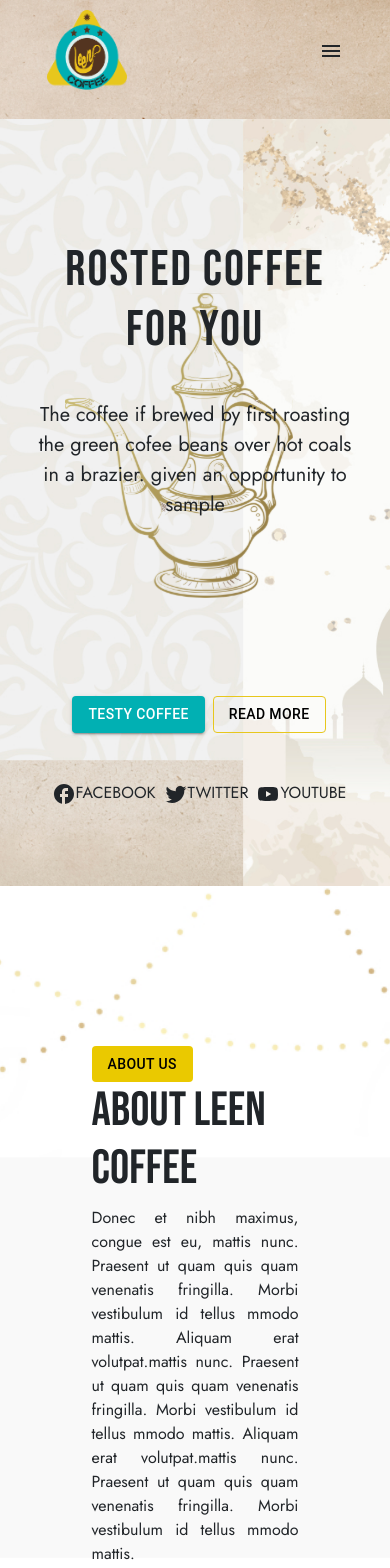
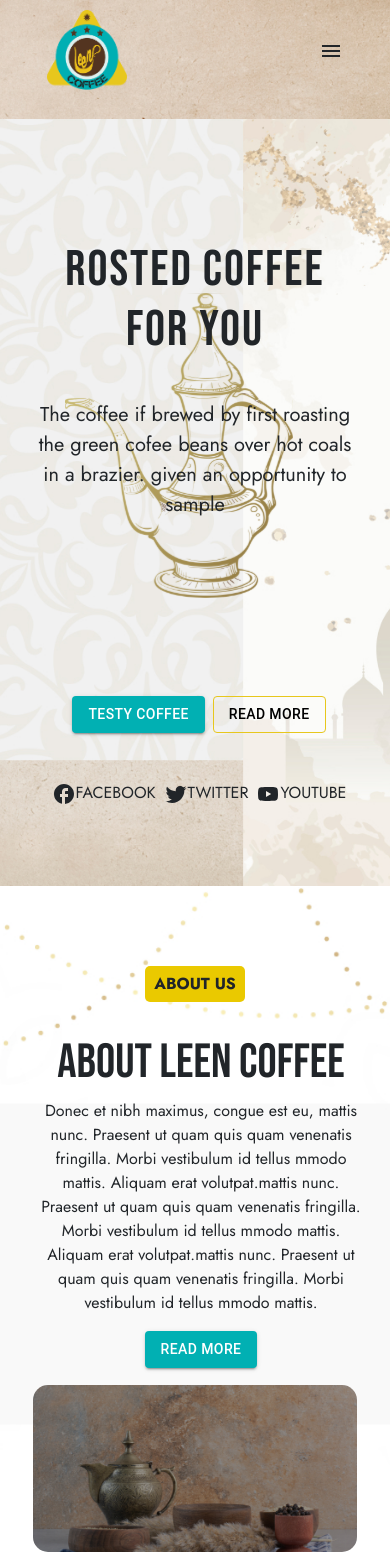
Before and after one commit to Hash-It-Solutions/leen-coffee, a React (Vite) app: page / in a window 390 px wide. Shown: the top 1568 px of the page. Built offline with nearby package versions, Linux system fonts and the light colour scheme.

Commit message:
updated content alignment in large screens

```diff
--- a/src/containers/about/About.css
+++ b/src/containers/about/About.css
@@ -5,8 +5,8 @@
   background-size: cover;
   background-repeat: no-repeat;
   background-position: center center;
-  padding-left: 5em;
-  padding-right: 5em;
+  padding-left: 10em;
+  padding-right: 10em;
 }
 .yellowBg {
   background-color: var(--yellow-bg) !important;
@@ -29,10 +29,52 @@
 .paraText {
   text-align: justify;
 }
-@media screen and (max-width: 1920px) {
+.aboutLeen {
+  padding-right: 10% !important;
+}
+
+@media screen and (min-width: 2000px) {
   .customContainer {
+    max-width: 1200px;
+    width: 60%;
+    margin-left: auto;
+    margin-right: auto;
+  }
+}
+@media screen and (min-width: 1920px) {
+  /* .customContainer {
     max-width: 1600px;
     margin-left: 5%;
     margin-right: 5%;
+  } */
+}
+@media screen and (max-width: 768px) {
+  .aboutWrapper {
+    padding-top: 5em;
+    padding-bottom: 2em;
+    padding-left: 1em;
+    padding-right: 1em;
+    background-image: url("/images/aboutBg.jpg");
+    background-size: cover;
+    background-repeat: no-repeat;
+    background-position: center center;
+  }
+  .customContainer {
+    text-align: center;
+  }
+  .paraText {
+    text-align: center;
+  }
+  .aboutLeen {
+    padding-right: 0 !important;
   }
 }
+@media screen and (max-width: 1200px) {
+  .aboutWrapper {
+    padding-left: 2em;
+    padding-right: 2em;
+  }
+  .aboutLeen {
+    padding-right: 0 !important;
+  }
+}
--- a/src/containers/about/About.jsx
+++ b/src/containers/about/About.jsx
@@ -7,12 +7,10 @@
       <div className="aboutWrapper">
         <div className="customContainer">
           <div className="row">
-            <div className="col-12">
-              <Button variant="contained" disabled className="yellowBg">
-                About Us
-              </Button>
+            <div className="col-12 mb-3">
+              <p className="yellowHead">ABOUT US</p>
             </div>
-            <div className="col-md-6 col-12">
+            <div className="col-md-6 aboutLeen col-12 mb-3">
               <h1 className="headingText">ABOUT LEEN COFFEE</h1>
               <p className="paraText">
                 Donec et nibh maximus, congue est eu, mattis nunc. Praesent ut
--- a/src/containers/carousel/Carousel.css
+++ b/src/containers/carousel/Carousel.css
@@ -2,3 +2,17 @@
   padding-left: 8em;
   padding-right: 8em;
 }
+@media screen and (max-width: 768px) {
+  .carouselWrapper {
+    padding-left: 2em;
+    padding-right: 2em;
+  }
+}
+@media screen and (min-width: 1400px) {
+  .carouselWrapper {
+    max-width: 1600px;
+    width: 70%;
+    margin-left: auto;
+    margin-right: auto;
+  }
+}
--- a/src/containers/footer/Footer.css
+++ b/src/containers/footer/Footer.css
@@ -54,3 +54,11 @@
     text-align: center;
   }
 }
+@media screen and (min-width: 2000px) {
+  .footerContent {
+    max-width: 1600px;
+    width: 70%;
+    margin-left: auto;
+    margin-right: auto;
+  }
+}
--- a/src/containers/heroSection/HeroSection.css
+++ b/src/containers/heroSection/HeroSection.css
@@ -119,3 +119,11 @@
     display: none;
   }
 }
+@media screen and (min-width: 2000px) {
+  .heroContentWrapper {
+    max-width: 1600px;
+    width: 70%;
+    margin-left: auto;
+    margin-right: auto;
+  }
+}
--- a/src/containers/menu/Menu.css
+++ b/src/containers/menu/Menu.css
@@ -35,3 +35,11 @@
     margin-left: 10% !important;
   }
 }
+@media screen and (min-width: 2000px) {
+  .menuWrapper {
+    max-width: 1600px;
+    width: 70%;
+    margin-left: auto;
+    margin-right: auto;
+  }
+}
--- a/src/containers/popularProducts/Popularproducts.css
+++ b/src/containers/popularProducts/Popularproducts.css
@@ -32,3 +32,11 @@
     cursor: pointer;
   }
 }
+@media screen and (min-width: 1920px) {
+  .popularProWrapper {
+    max-width: 1600px;
+    width: 70%;
+    margin-left: auto;
+    margin-right: auto;
+  }
+}
--- a/src/index.css
+++ b/src/index.css
@@ -27,6 +27,7 @@
   border: 1px solid transparent;
   font-weight: 700;
   border-radius: 5px;
+  text-align: center;
 }
 
 .brownButton {
```
